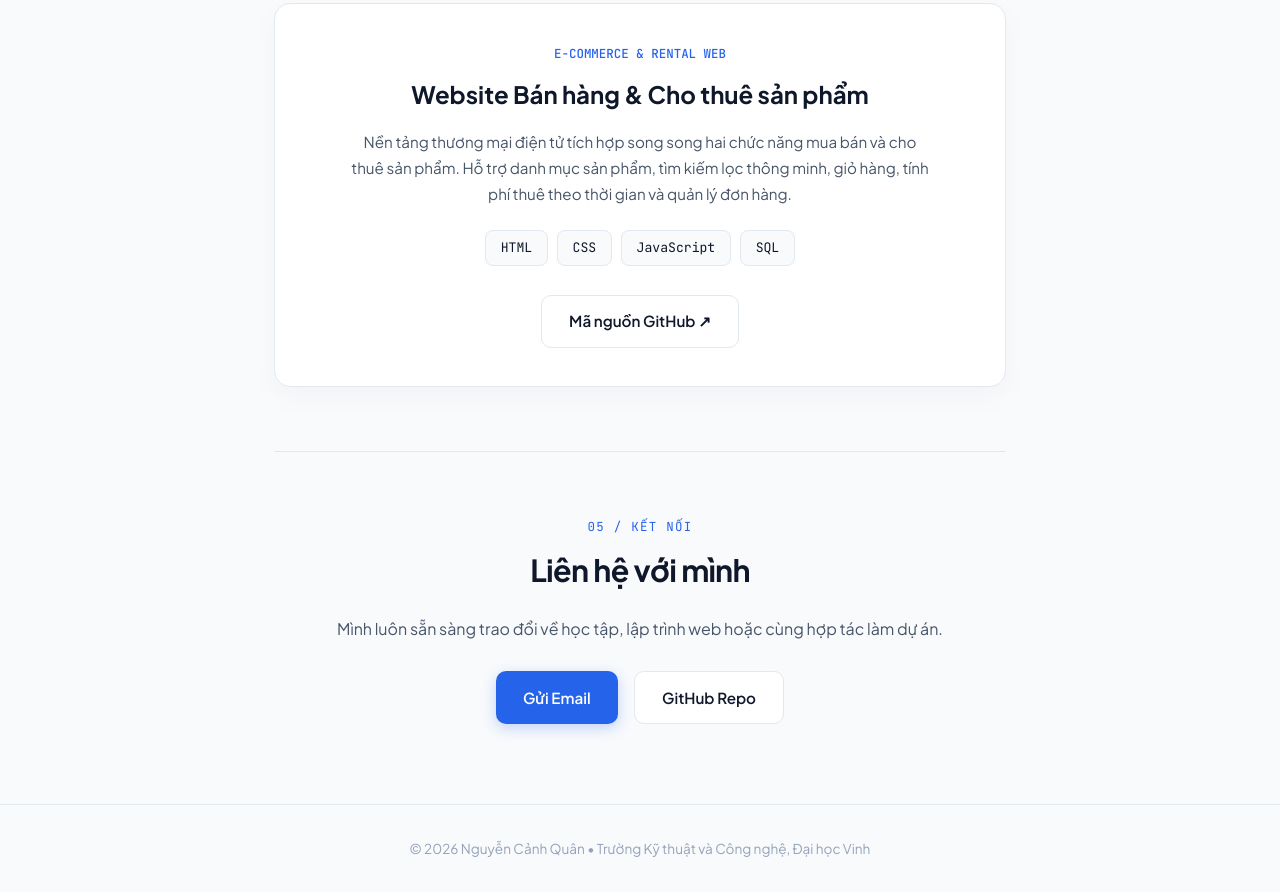
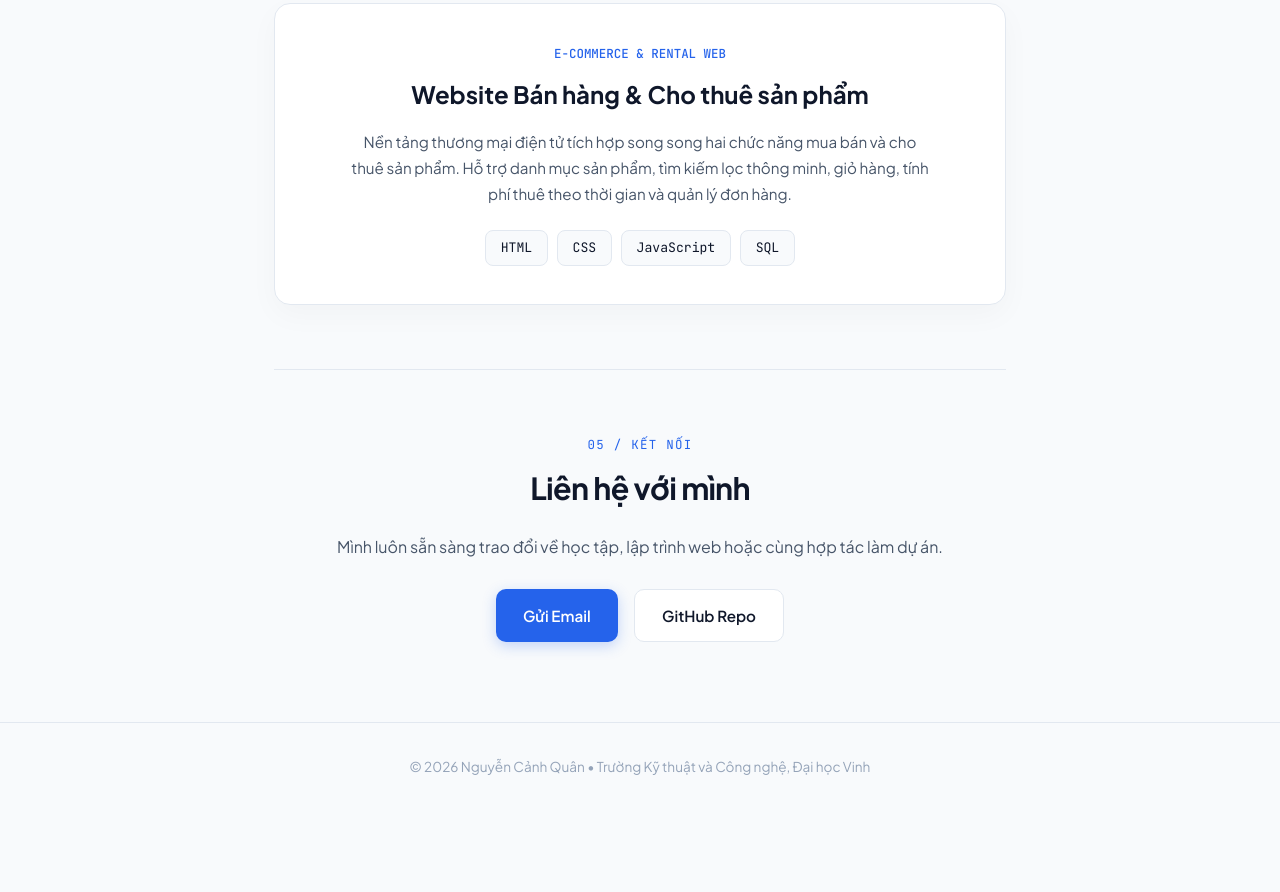
Before and after one commit to haizdwng/canhquan, a plain HTML site: page index.html in a window 1280 px wide. Shown: the part 2402-3294 px from the top of the page. After the commit the page ends 3212 px from the top, so only its background shows below. Drawn offline with Linux system fonts and the light colour scheme.

Commit message:
second commit

```diff
--- a/index.html
+++ b/index.html
@@ -499,9 +499,6 @@
                     <span class="skill-pill">JavaScript</span>
                     <span class="skill-pill">SQL</span>
                 </div>
-                <div class="project-links">
-                    <a href="https://github.com/haizdwng/canhquan" target="_blank" class="btn btn-secondary">Mã nguồn GitHub ↗</a>
-                </div>
             </div>
         </section>
 
```
